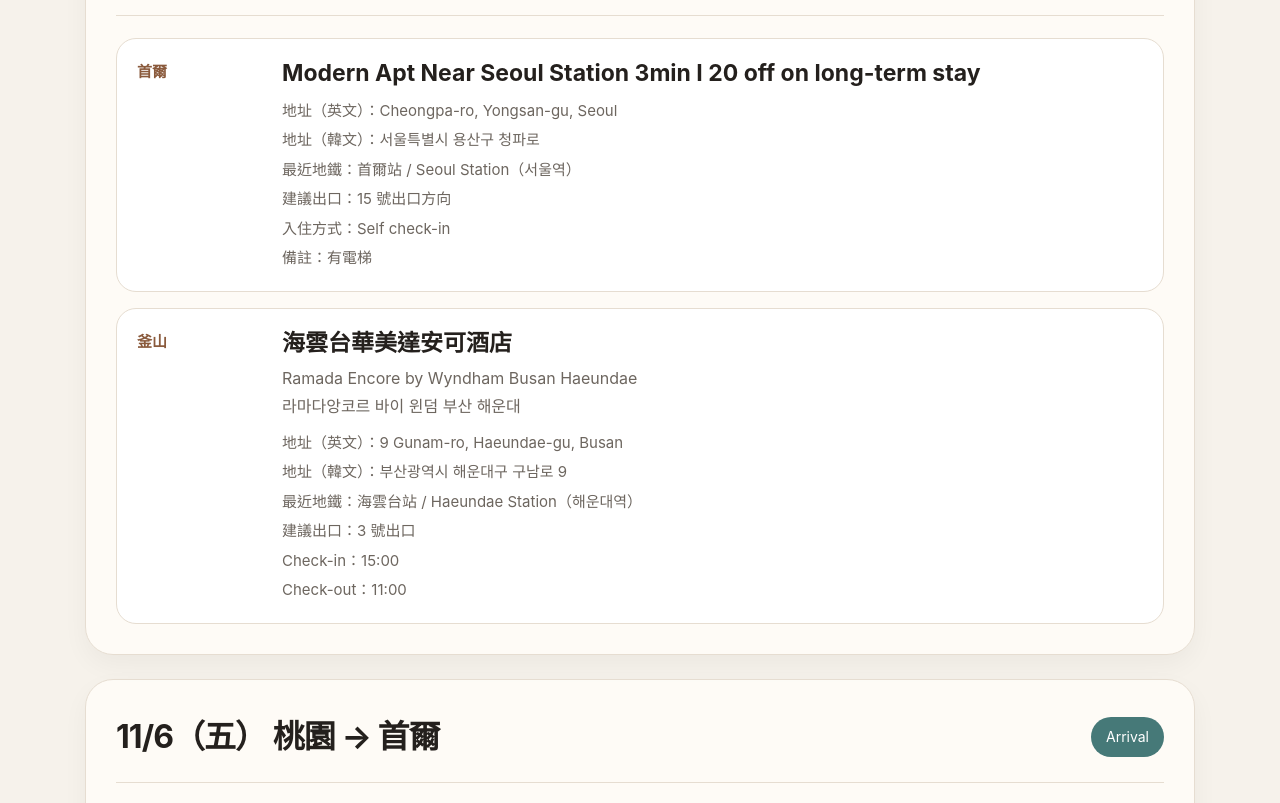
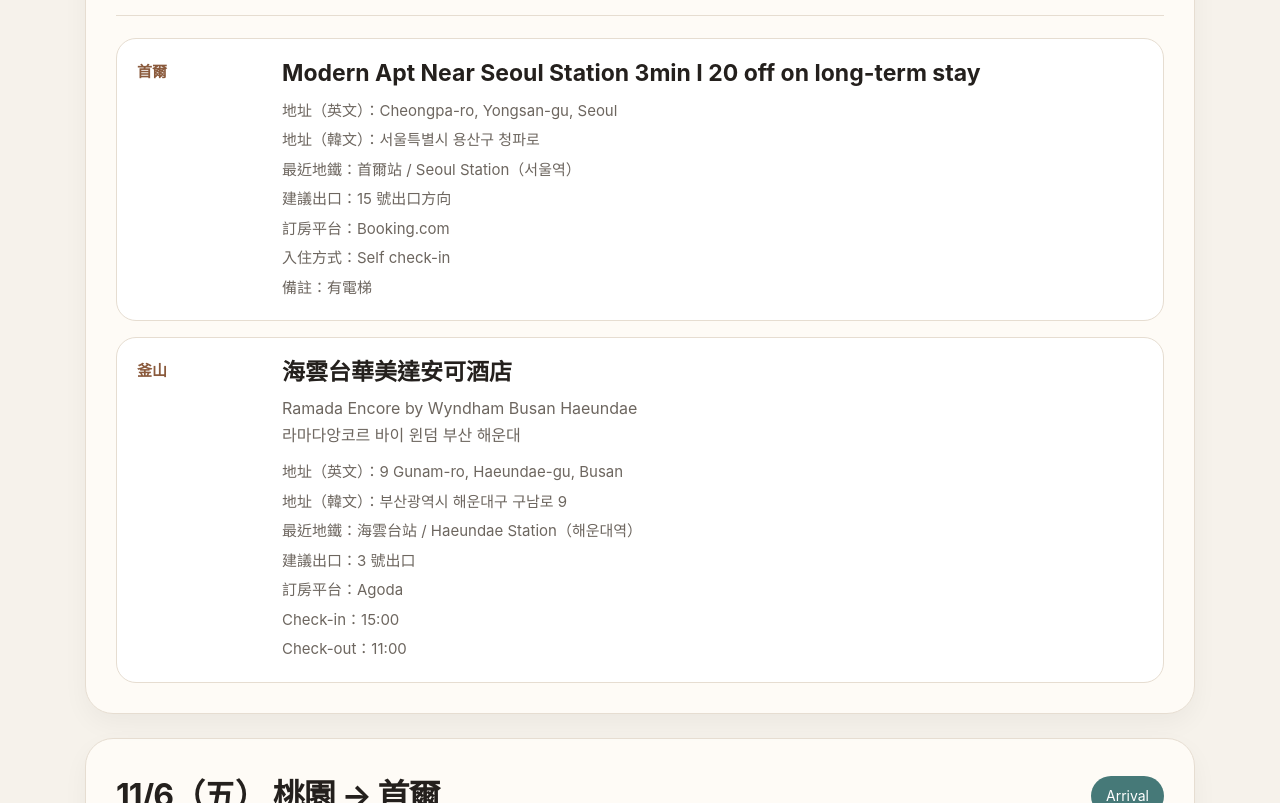
Before and after one commit to choyote/busan-trip_261106, a plain HTML site: page index.html in a window 1280 px wide. Shown: the part 614-1417 px from the top of the page. Drawn offline with Linux system fonts and the light colour scheme.

Commit message:
Add files via upload

```diff
--- a/index.html
+++ b/index.html
@@ -67,8 +67,8 @@ tr:last-child td{border-bottom:none}
 <article class="day" id="hotels">
 <div class="dayhead"><h2>住宿資訊</h2><div class="theme">Hotels</div></div>
 <div class="timeline">
-<div class="item"><div class="time">首爾</div><div><h3>Modern Apt Near Seoul Station 3min I 20 off on long-term stay</h3><div class="meta"><span>地址（英文）：Cheongpa-ro, Yongsan-gu, Seoul</span><span>地址（韓文）：서울특별시 용산구 청파로</span><span>最近地鐵：首爾站 / Seoul Station（서울역）</span><span>建議出口：15 號出口方向</span><span>入住方式：Self check-in</span><span>備註：有電梯</span></div></div></div>
-<div class="item"><div class="time">釜山</div><div><h3>海雲台華美達安可酒店</h3><p>Ramada Encore by Wyndham Busan Haeundae<br>라마다앙코르 바이 윈덤 부산 해운대</p><div class="meta"><span>地址（英文）：9 Gunam-ro, Haeundae-gu, Busan</span><span>地址（韓文）：부산광역시 해운대구 구남로 9</span><span>最近地鐵：海雲台站 / Haeundae Station（해운대역）</span><span>建議出口：3 號出口</span><span>Check-in：15:00</span><span>Check-out：11:00</span></div></div></div>
+<div class="item"><div class="time">首爾</div><div><h3>Modern Apt Near Seoul Station 3min I 20 off on long-term stay</h3><div class="meta"><span>地址（英文）：Cheongpa-ro, Yongsan-gu, Seoul</span><span>地址（韓文）：서울특별시 용산구 청파로</span><span>最近地鐵：首爾站 / Seoul Station（서울역）</span><span>建議出口：15 號出口方向</span><span>訂房平台：Booking.com</span><span>入住方式：Self check-in</span><span>備註：有電梯</span></div></div></div>
+<div class="item"><div class="time">釜山</div><div><h3>海雲台華美達安可酒店</h3><p>Ramada Encore by Wyndham Busan Haeundae<br>라마다앙코르 바이 윈덤 부산 해운대</p><div class="meta"><span>地址（英文）：9 Gunam-ro, Haeundae-gu, Busan</span><span>地址（韓文）：부산광역시 해운대구 구남로 9</span><span>最近地鐵：海雲台站 / Haeundae Station（해운대역）</span><span>建議出口：3 號出口</span><span>訂房平台：Agoda</span><span>Check-in：15:00</span><span>Check-out：11:00</span></div></div></div>
 </div>
 </article>
 
```
